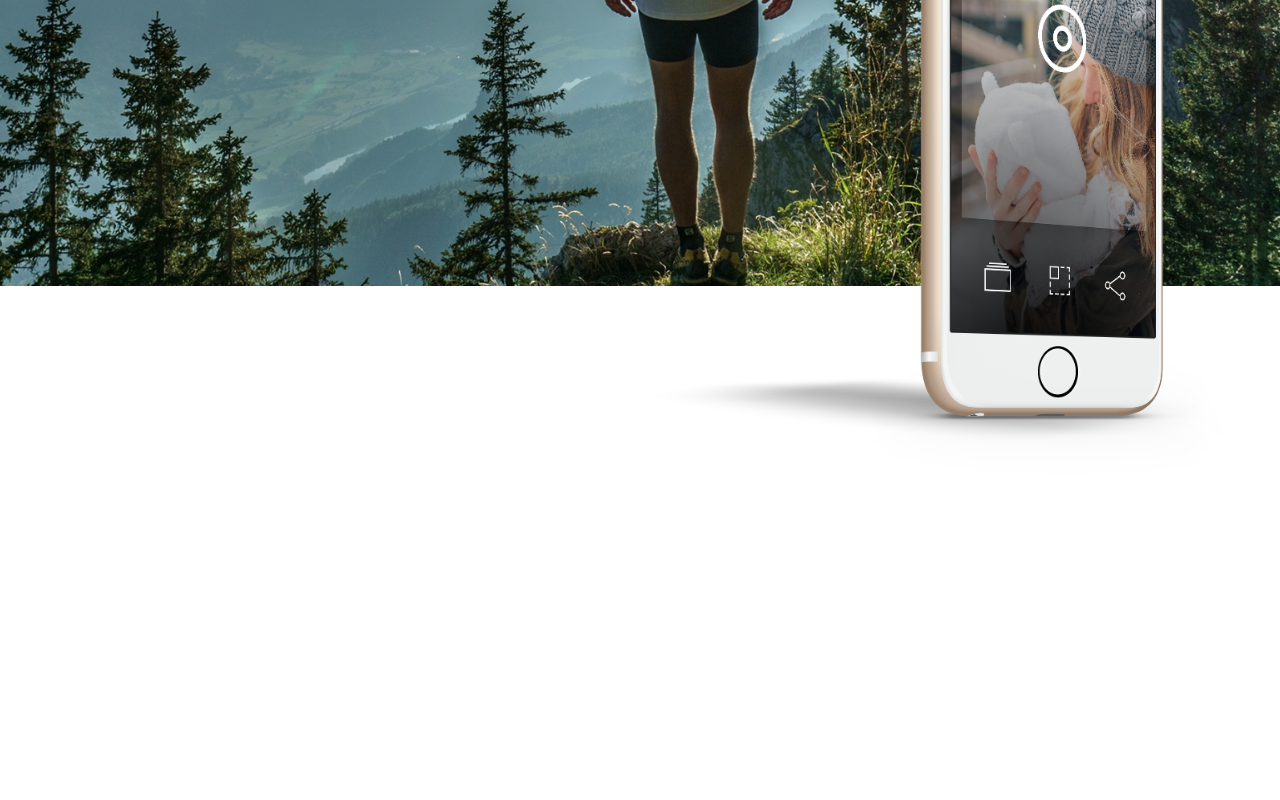
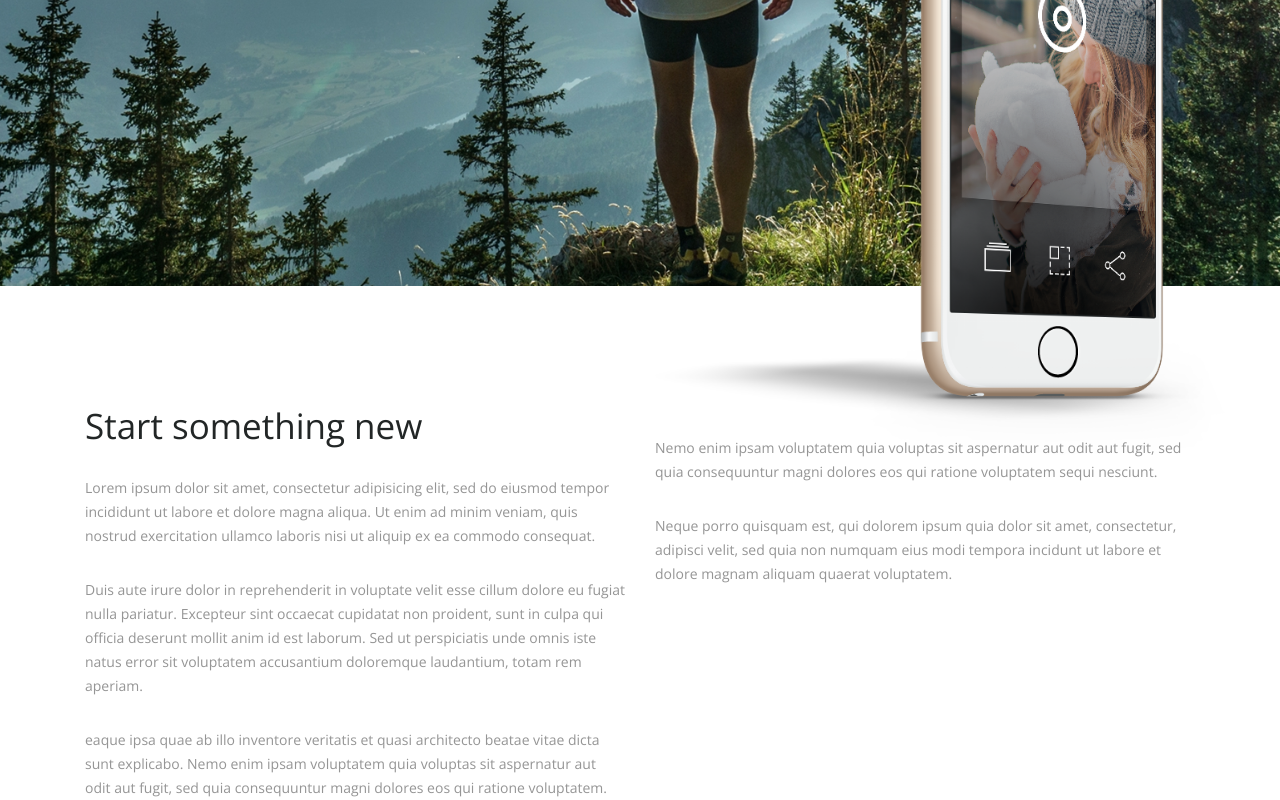
Before and after one commit to radoslawbiesek/take-app, a website: page index.html in a window 1280 px wide. Shown: the part 514-1314 px from the top of the page. Before the commit the page ends 990 px from the top, so only its background shows below. Drawn offline with nearby package versions, Linux system fonts and the light colour scheme.

Commit message:
Add section Start something new

```diff
--- a/index.html
+++ b/index.html
@@ -26,6 +26,30 @@
             </div>
         </div>
     </header>
+    <section class="start container">
+        <div class="row">
+            <div class="col-12 col-lg-6">
+                <h2 class="start__header">Start something new</h2>
+                <p class="start__text">Lorem ipsum dolor sit amet, consectetur adipisicing elit, sed do eiusmod tempor
+                    incididunt ut labore et dolore magna aliqua. Ut enim ad minim veniam, quis nostrud exercitation ullamco
+                    laboris nisi ut aliquip ex ea commodo consequat.</p>
+                <p class="start__text">Duis aute irure dolor in reprehenderit in voluptate velit esse cillum dolore eu fugiat
+                    nulla pariatur. Excepteur sint occaecat cupidatat non proident, sunt in culpa qui officia deserunt mollit
+                    anim id est laborum. Sed ut perspiciatis unde omnis iste natus error sit voluptatem accusantium doloremque
+                    laudantium, totam rem aperiam.</p>
+                <p class="start__text">eaque ipsa quae ab illo inventore veritatis et quasi architecto beatae vitae dicta sunt
+                    explicabo. Nemo enim ipsam voluptatem quia voluptas sit aspernatur aut odit aut fugit, sed quia
+                    consequuntur magni dolores eos qui ratione voluptatem.</p>
+            </div>
+            <div class="col-12 col-lg-6">
+                <p class="start__text">Nemo enim ipsam voluptatem quia voluptas sit aspernatur aut odit aut fugit, sed quia
+                    consequuntur magni dolores eos qui ratione voluptatem sequi nesciunt.</p>
+                <p class="start__text">Neque porro quisquam est, qui dolorem ipsum quia dolor sit amet, consectetur, adipisci
+                    velit, sed quia non numquam eius modi tempora incidunt ut labore et dolore magnam aliquam quaerat
+                    voluptatem.</p>
+            </div>
+        </div>
+    </section>
 </body>
 
 </html>
--- a/sass/style.scss
+++ b/sass/style.scss
@@ -75,7 +75,24 @@ body {
         & img {
             width: 100%;
             position: absolute;
-            bottom: -190px;
+            bottom: -170px;
         }
     }
 }
+.start {
+    padding-top: 120px;
+    &__header {
+        margin: 0;
+        color: #222626;
+        font-size: 35px;
+        font-weight: 300;
+    }
+    &__text {
+        margin: 0;
+        margin-top: 30px;
+        color: #959595;
+        font-size: 14px;
+        font-weight: 400;
+        line-height: 24px;
+    }
+}
```
Also changed, not shown: css/style.css, 1 other file.
